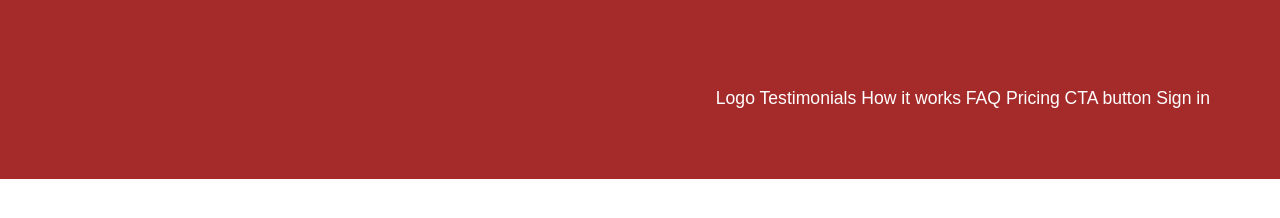
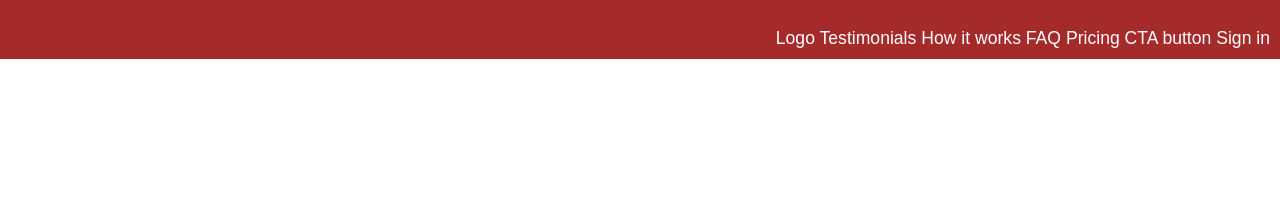
Before and after one commit to KimJacobus/navbar, a plain HTML site: page navbar.html in a window 1280 px wide. Drawn offline with nearby package versions, Linux system fonts and the light colour scheme.

Commit message:
Update display

```diff
--- a/navbar.html
+++ b/navbar.html
@@ -34,7 +34,7 @@
             }
             .topnav {
                 background-color: brown;
-                padding: 70px;
+                padding: 10px;
                 font-family: sans-serif;
                 font-size: 110%;
                 text-align: right;
@@ -49,6 +49,7 @@
             @media screen and (max-width: 1000px) {
                 .topnav a:not(:first-child) {
                     display: none;
+                }
             }
 
             /*
@@ -68,15 +69,6 @@
                 <i class="material-symbols-outlined">
                     menu
                 </i>
-
-                <!-- <div>Logo</div>
-                <div>Testimonial</div>
-                <div>How it works</div>
-                <div>FaQ</div>
-                <div>Pricing</div>
-                <div>SignIn</div> -->
-
-            </div>
             </div>
 
             <div class="topnav" id="customnav">
@@ -86,11 +78,10 @@
                 <a href="#home">FAQ</a>
                 <a href="#home">Pricing</a>
                 <a href="#home">CTA button</a>
+                <a href="#home" id="signin">Sign in </a>
+            </div>
+        </div>
 
-
-
-            <a href="#home" id"signin">Sign in </a>
-        </div>
 
 
 
--- a/style.css
+++ b/style.css
@@ -19,7 +19,7 @@ html, body{
 }
 
 
-@media (max-width :600px) {
+@media (max-width :1000px) {
 
     .navBar{
         display: flex;
@@ -33,6 +33,10 @@ html, body{
 
 .material-symbols-outlined:hover{
     color: white;
+}
+
+@media (min-width:1000px) {
+
 }
 
 .menu {
```
Lines whose indentation alone changed are shown as unchanged.
